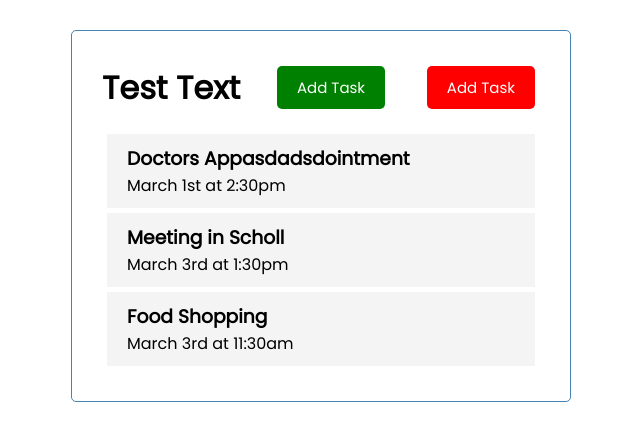
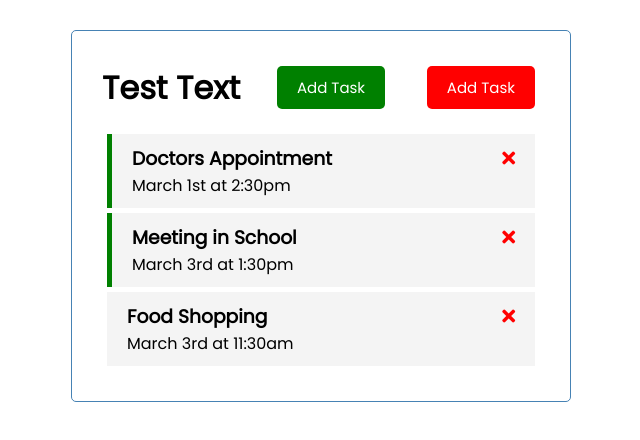
Before and after one commit to ytkyoung/vue-crash-test, a Vue app: page / in a window 1280 px wide. Shown: the top 440 px of the page, without its empty margins (319-959 px from the left). Built offline with nearby package versions, Linux system fonts and the light colour scheme.

Commit message:
delete task

```diff
--- a/src/App.vue
+++ b/src/App.vue
@@ -1,7 +1,7 @@
 <template>
   <div class="container">
     <Header title="Test Text" />
-    <Tasks :tasks="tasks" />
+    <Tasks @delete-task="deleteTask" :tasks="tasks" />
   </div>
 </template>
 
@@ -20,17 +20,23 @@
       tasks: [],
     };
   },
+  methods: {
+    deleteTask(id) {
+      // console.log("task", id);
+      this.tasks = this.tasks.filter((task) => task.id !== id);
+    },
+  },
   created() {
     this.tasks = [
       {
         id: 1,
-        text: "Doctors Appasdadsdointment",
+        text: "Doctors Appointment",
         day: "March 1st at 2:30pm",
         reminder: true,
       },
       {
         id: 2,
-        text: "Meeting in Scholl",
+        text: "Meeting in School",
         day: "March 3rd at 1:30pm",
         reminder: true,
       },
--- a/src/components/Task.vue
+++ b/src/components/Task.vue
@@ -1,6 +1,9 @@
 <template>
-  <div class="task">
-    <h3>{{ task.text }}</h3>
+  <div :class="[task.reminder ? 'reminder' : '', 'task']">
+    <h3>
+      {{ task.text }}
+      <i @click="onDelete(task.id)" class="fas fa-times"></i>
+    </h3>
     <p>{{ task.day }}</p>
   </div>
 </template>
@@ -10,6 +13,12 @@
   name: "Task",
   props: {
     task: Object,
+  },
+  methods: {
+    onDelete(id) {
+      // console.log(id);
+      this.$emit("delete-task", id);
+    },
   },
 };
 </script>
--- a/src/components/Tasks.vue
+++ b/src/components/Tasks.vue
@@ -1,7 +1,7 @@
 <template>
   <div>
     <div :key="task.id" v-for="task in tasks">
-      <Task :task="task" />
+      <Task @delete-task="$emit('delete-task', task.id)" :task="task" />
     </div>
   </div>
 </template>
@@ -16,5 +16,6 @@
   components: {
     Task,
   },
+  emits: ["delete-task"],
 };
 </script>
```
Also changed, not shown: public/index.html (line endings or trailing spaces).
